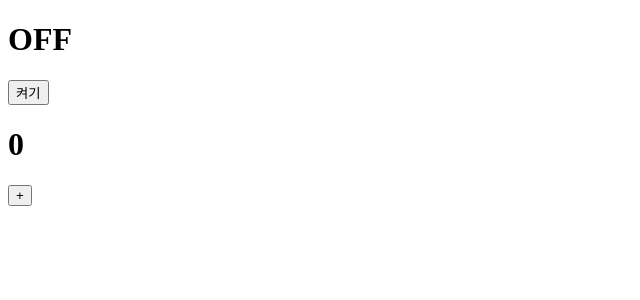
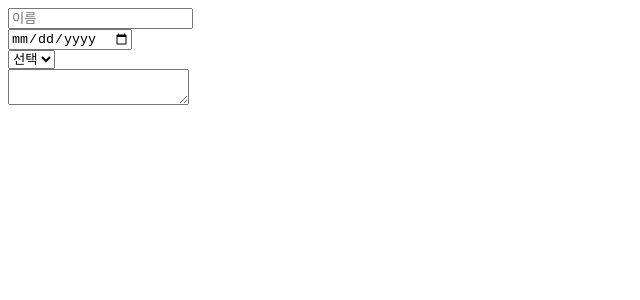
Before and after one commit to twkimfe/one-bite-react, a React (Vite) app in the folder section05/: page / in a window 1280 px wide. Shown: the top 300 px of the page, without its empty margins (0-640 px from the left). Built offline with nearby package versions, Linux system fonts and the light colour scheme.

Commit message:
feat: 5.9강 강의 내용 실습

```diff
--- a/section05/src/App.jsx
+++ b/section05/src/App.jsx
@@ -1,31 +1,12 @@
 import './App.css'
-import { useState } from 'react';
+import Register from './components/Register';
 
 function App() {
-  const [count, setCount] = useState(0);
-  const [light, setLight] = useState('OFF');
-
   return (
     <>
-      <div>
-        <h1>{light}</h1>
-        <button onClick={() => {
-          setLight(light === 'ON' ? 'OFF' : 'ON')
-        }}
-        >{light === "ON" ? "끄기" : "켜기"}</button>
-      </div>
-      <div>
-        <h1>{count}</h1>
-        <button
-          onClick={() => {
-            setCount(count + 1);
-          }}
-        >
-          +
-        </button>
-      </div>
+      <Register />
     </>
-  )
+  );
 }
 
 export default App;
--- /dev/null
+++ b/section05/src/components/Register.jsx
@@ -0,0 +1,62 @@
+import { useState } from "react";
+
+// 간단한 회원가입 폼
+// 1. 이름
+// 2. 생년월일
+// 3. 국적
+// 4. 자기소개
+
+const Register = () => {
+  const [input, setInput] = useState({
+    name: "",
+    birth: "",
+    country: "",
+    bio: ""
+  })
+
+  const onChange = (e) => {
+    console.log(e.target.name, e.target.value);
+    setInput({
+      ...input,
+      [e.target.name]: e.target.value,
+    });
+  }
+
+  return <div>
+    <div>
+      <input
+        name="name"
+        value={input.name}
+        onChange={onChange}
+        placeholder={"이름"}
+      />
+    </div>
+    <div>
+      <input
+        name="birth"
+        value={input.birth}
+        onChange={onChange}
+        type="date"
+      />
+    </div>
+
+    <div>
+      <select
+        name="country"
+        value={input.country}
+        onChange={onChange}
+      >
+        <option value="">선택</option>
+        <option value="kr">한국</option>
+        <option value="uk">영국</option>
+        <option value="us">미국</option>
+      </select>
+    </div>
+
+    <div>
+      <textarea name="bio" value={input.bio} onChange={onChange} />
+    </div>
+  </div>
+}
+
+export default Register;
```
Also changed, not shown: section05/src/components/Bulb.jsx (added, +22 -0 lines), section05/src/components/Counter.jsx (added, +20 -0 lines).
